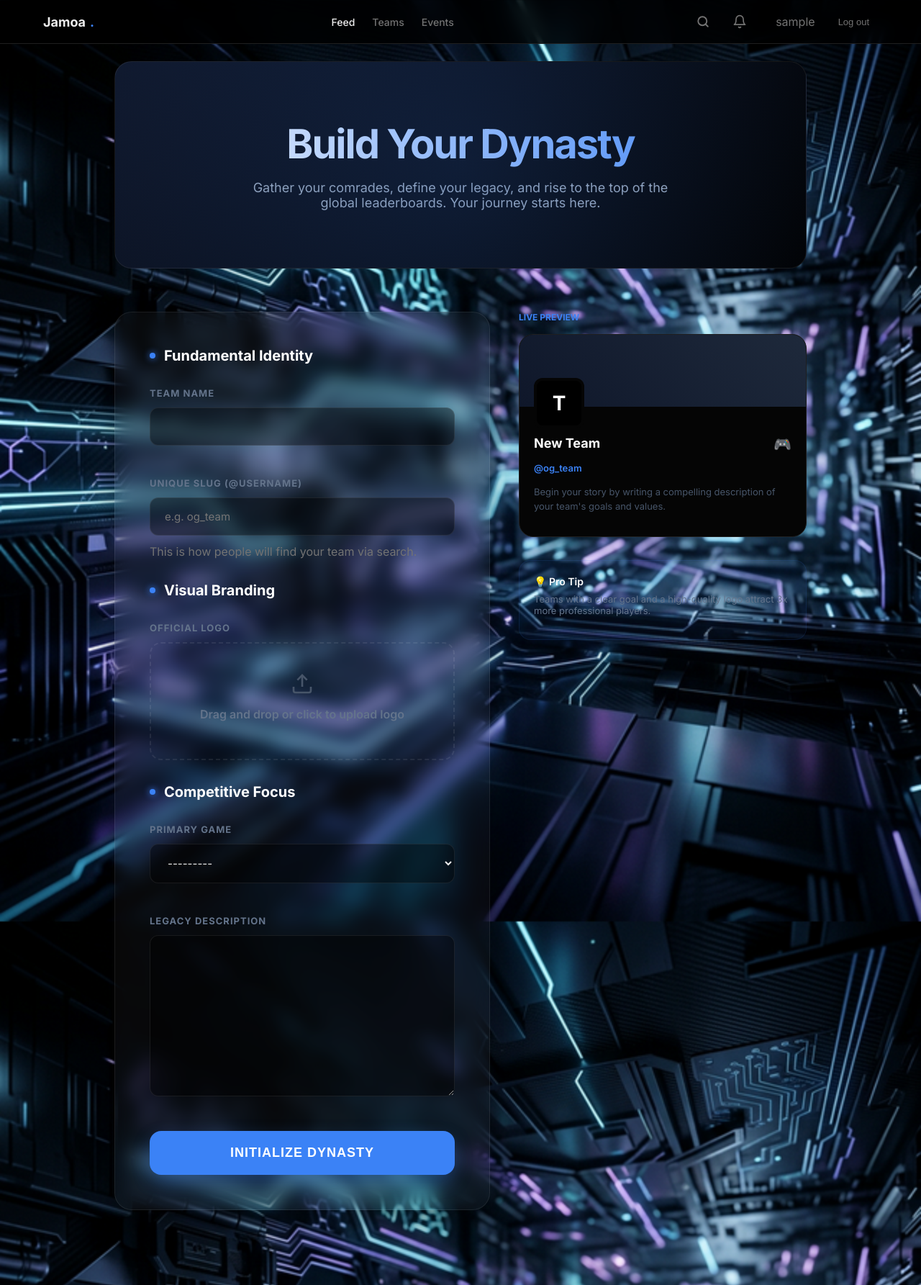
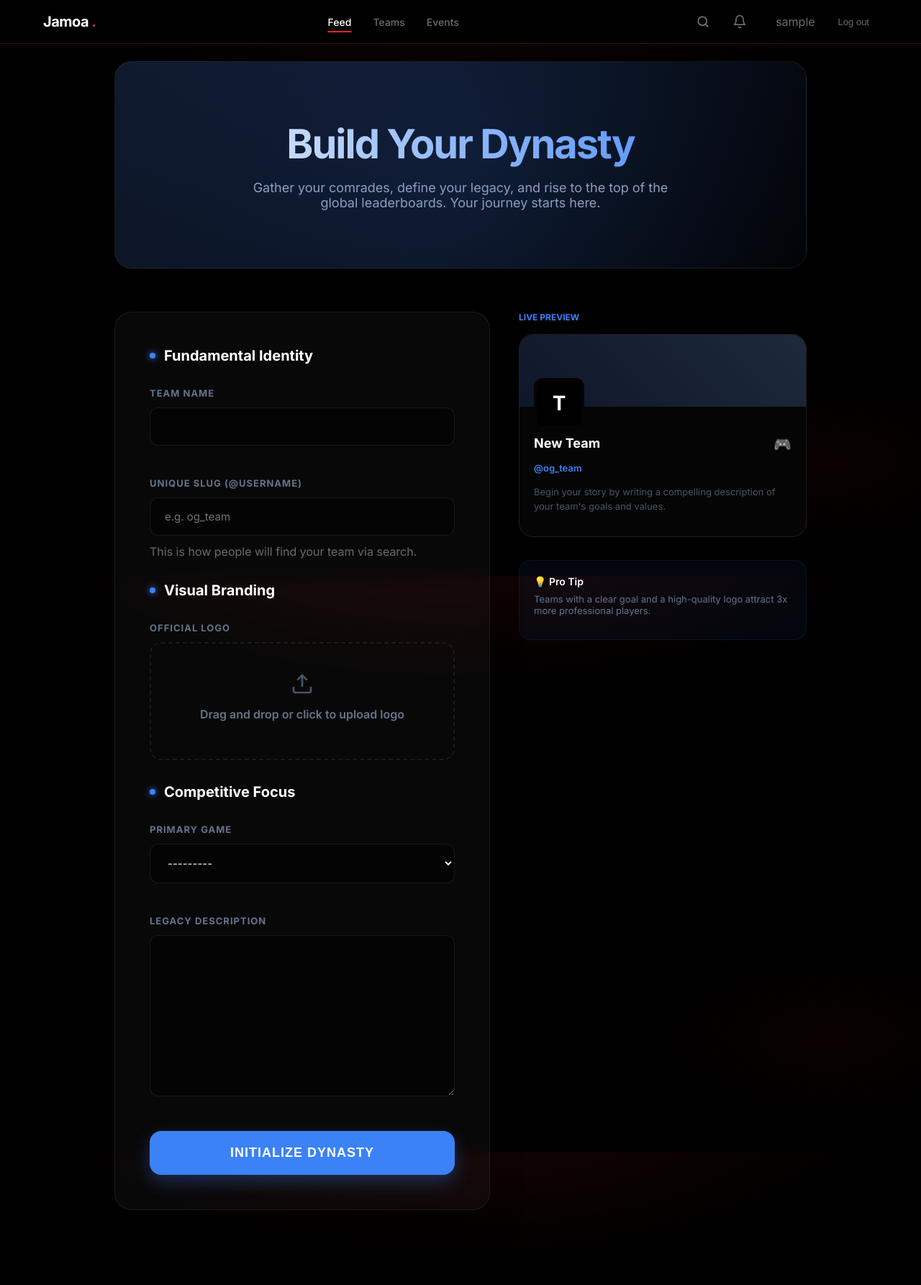
Before and after one commit to azizbeco/Jamoa, a Django app: page /teams/create/ in a window 1280 px wide. Shown: the whole page at 72% size. Run offline with Django 4.2, Linux system fonts and the light colour scheme; the visitor is signed in with stand-in values (Sample User, id 1); data that the repository does not hold is empty.

Commit message:
fix: 500 on register (redirect to home/modal), black-red UI theme, whitenoise finders

```diff
--- a/templates/base.html
+++ b/templates/base.html
@@ -10,21 +10,23 @@
     <style>
         :root {
             --bg-body: #000000;
-            --bg-card: #050505;
-            /* Almost black */
-            --bg-card-hover: #0a0a0a;
+            --bg-card: #080808;
+            --bg-card-hover: #0f0a0a;
 
-            --text-main: #ededed;
-            --text-muted: #737373;
+            --text-main: #f0f0f0;
+            --text-muted: #6b6b6b;
 
+            --accent: #dc2626;
+            --accent-hover: #b91c1c;
+            --accent-glow: rgba(220, 38, 38, 0.25);
             --accent-blue: #3b82f6;
-            --accent-purple: #8b5cf6;
             --accent-green: #10b981;
-            --accent-red: #ef4444;
+            --accent-red: #dc2626;
 
-            --border-subtle: #1f1f1f;
+            --border-subtle: #1a1a1a;
+            --border-red: rgba(220, 38, 38, 0.2);
 
-            --radius: 12px;
+            --radius: 10px;
         }
 
         * {
@@ -34,11 +36,11 @@
         }
 
         body {
-            background-color: #050505;
-            background-image: url("{% static 'images/bg-main.png' %}");
-            background-size: cover;
+            background-color: #000;
+            background-image:
+                radial-gradient(ellipse 80% 50% at 50% -10%, rgba(220, 38, 38, 0.12) 0%, transparent 60%),
+                radial-gradient(ellipse 40% 30% at 90% 80%, rgba(180, 20, 20, 0.06) 0%, transparent 50%);
             background-attachment: fixed;
-            background-position: center;
             color: var(--text-main);
             font-family: 'Inter', system-ui, -apple-system, sans-serif;
             min-height: 100vh;
@@ -53,10 +55,15 @@
             position: sticky;
             top: 0;
             z-index: 100;
-            background: rgba(0, 0, 0, 0.8);
-            backdrop-filter: blur(12px);
-            border-bottom: 1px solid var(--border-subtle);
+            background: rgba(0, 0, 0, 0.92);
+            backdrop-filter: blur(16px);
+            border-bottom: 1px solid #1a0505;
             padding: 12px 0;
+            transition: border-color 0.3s;
+        }
+
+        header:hover {
+            border-bottom-color: rgba(220, 38, 38, 0.3);
         }
 
         .header-content {
@@ -69,22 +76,28 @@
         }
 
         .logo {
-            font-weight: 700;
-            font-size: 18px;
-            color: var(--text-main);
+            font-weight: 800;
+            font-size: 20px;
+            color: white;
             text-decoration: none;
             display: flex;
             align-items: center;
-            gap: 6px;
+            gap: 4px;
+            letter-spacing: -0.5px;
+            transition: opacity 0.2s;
+        }
+
+        .logo:hover {
+            opacity: 0.85;
         }
 
         .logo span {
-            color: var(--accent-blue);
+            color: var(--accent);
         }
 
         nav {
             display: flex;
-            gap: 24px;
+            gap: 6px;
         }
 
         nav a {
@@ -92,12 +105,37 @@
             text-decoration: none;
             font-size: 14px;
             font-weight: 500;
-            transition: color 0.2s;
+            transition: all 0.2s;
+            padding: 6px 12px;
+            border-radius: 6px;
+            position: relative;
         }
 
-        nav a:hover,
+        nav a::after {
+            content: '';
+            position: absolute;
+            bottom: 0;
+            left: 50%;
+            transform: translateX(-50%);
+            width: 0;
+            height: 2px;
+            background: var(--accent);
+            border-radius: 2px;
+            transition: width 0.25s ease;
+        }
+
+        nav a:hover {
+            color: white;
+            background: rgba(220, 38, 38, 0.06);
+        }
+
+        nav a:hover::after,
+        nav a.active::after {
+            width: 60%;
+        }
+
         nav a.active {
-            color: var(--text-main);
+            color: white;
         }
 
         /* Layout */
--- a/users/context_processors.py
+++ b/users/context_processors.py
@@ -1,7 +1,10 @@
 from .forms import CustomUserCreationForm, CustomAuthenticationForm
 
 def auth_forms(request):
-    return {
-        'login_form': CustomAuthenticationForm(),
-        'register_form': CustomUserCreationForm(),
-    }
+    try:
+        return {
+            'login_form': CustomAuthenticationForm(),
+            'register_form': CustomUserCreationForm(),
+        }
+    except Exception:
+        return {}
```
Also changed, not shown: other parts of templates/base.html (+37 -23 lines), users/views.py (+7 -5 lines).
